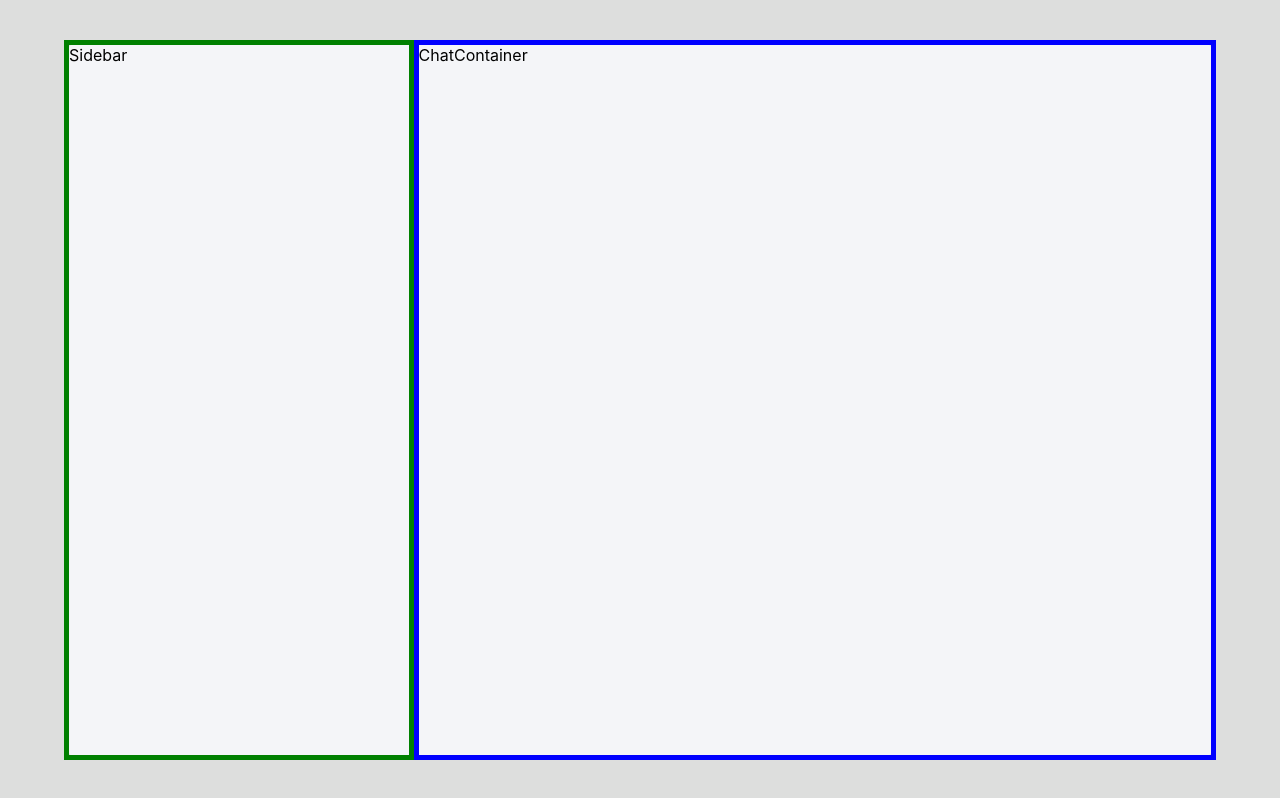
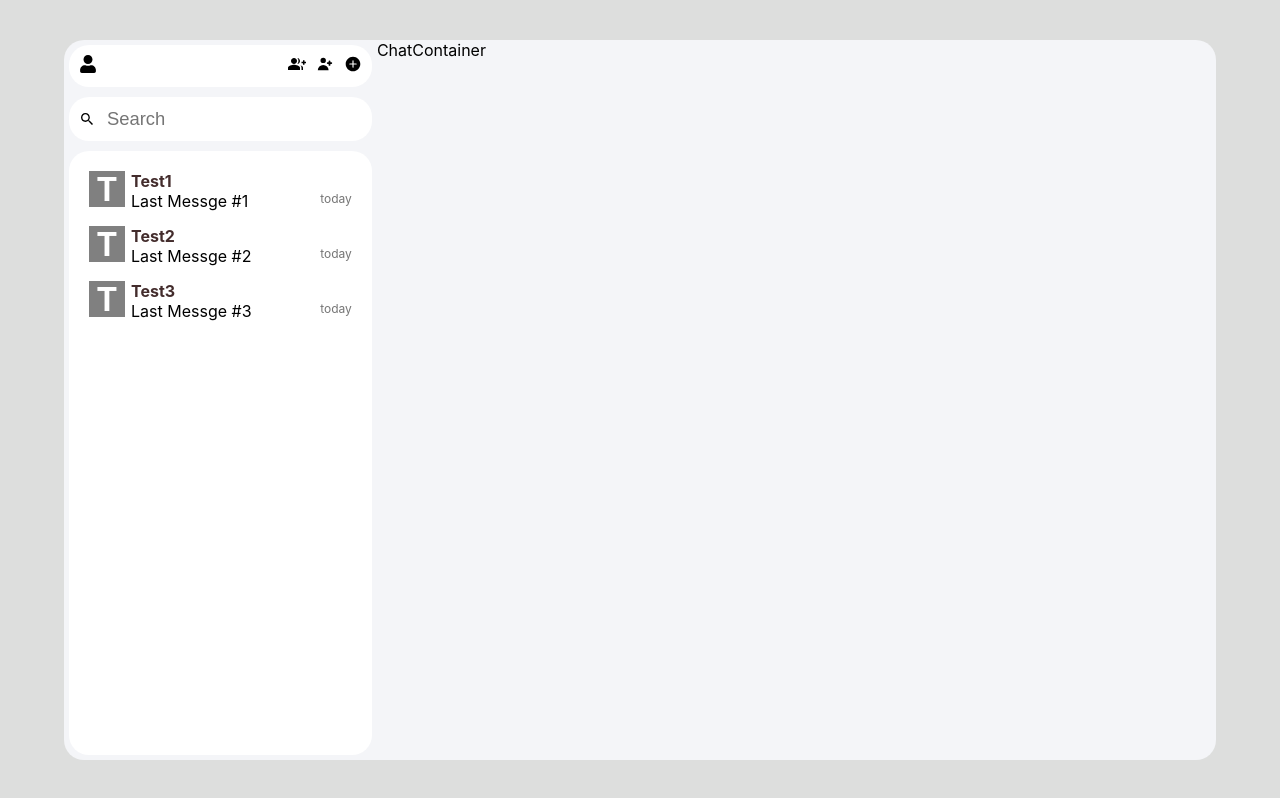
Before and after one commit to aky10/chat-application, a React (Create React App) app: page / in a window 1280 px wide. Built offline with nearby package versions, Linux system fonts and the light colour scheme.

Commit message:
bult side bar(header buttons,search functionality,current chats)

```diff
--- a/package.json
+++ b/package.json
@@ -8,6 +8,7 @@
     "@testing-library/user-event": "^13.5.0",
     "react": "^18.2.0",
     "react-dom": "^18.2.0",
+    "react-icons": "^5.0.1",
     "react-scripts": "5.0.1",
     "web-vitals": "^2.1.4"
   },
--- a/src/Components/ChatContainer.js
+++ b/src/Components/ChatContainer.js
@@ -1,8 +1,7 @@
 import React from "react";
-import "./myStyles.css";
 
 const ChatContainer = () => {
-  return <div className="chat-container">ChatContainer</div>;
+  return <div>ChatContainer</div>;
 };
 
 export default ChatContainer;
--- /dev/null
+++ b/src/Components/SbChats.js
@@ -0,0 +1,14 @@
+import React from "react";
+
+const SbChats = ({ props }) => {
+  return (
+    <div className="conversation-container">
+      <p className="con-icon">{props.name[0]}</p>
+      <p className="con-title">{props.name}</p>
+      <p className="con-lastMessage">{props.lastMessage}</p>
+      <p className="con-timeStamp">{props.timeStamp}</p>
+    </div>
+  );
+};
+
+export default SbChats;
--- a/src/Components/Sidebar.js
+++ b/src/Components/Sidebar.js
@@ -1,7 +1,53 @@
-import React from "react";
+import React, { useState } from "react";
 import "./myStyles.css";
+import { FaUser } from "react-icons/fa";
+import { MdGroupAdd } from "react-icons/md";
+import { HiUserAdd } from "react-icons/hi";
+import { IoIosAddCircle } from "react-icons/io";
+import { IoMdSearch } from "react-icons/io";
+import SbChats from "./SbChats";
+
 const Sidebar = () => {
-  return <div className="sidebar">Sidebar</div>;
+  const [conversations, setConversation] = useState([
+    {
+      name: "Test1",
+      lastMessage: "Last Messge #1",
+      timeStamp: "today",
+    },
+    {
+      name: "Test2",
+      lastMessage: "Last Messge #2",
+      timeStamp: "today",
+    },
+    {
+      name: "Test3",
+      lastMessage: "Last Messge #3",
+      timeStamp: "today",
+    },
+  ]);
+  return (
+    <div className="sidebar-container">
+      <div className="sb-header">
+        <div>
+          <FaUser />
+        </div>
+        <div className="sd-right-header">
+          <MdGroupAdd />
+          <HiUserAdd />
+          <IoIosAddCircle />
+        </div>
+      </div>
+      <div className="sb-search">
+        <IoMdSearch />
+        <input className="search-box" placeholder="Search" />
+      </div>
+      <div className="sb-chats">
+        {conversations.map((conv) => (
+          <SbChats props={conv} key={conversations.name} />
+        ))}
+      </div>
+    </div>
+  );
 };
 
 export default Sidebar;
--- a/src/Components/myStyles.css
+++ b/src/Components/myStyles.css
@@ -5,11 +5,83 @@
   display: flex;
   border-radius: 20px;
 }
-.sidebar {
+.sidebar-container {
   flex: 0.3;
-  border: 5px solid green;
+  display: flex;
+  flex-direction: column;
 }
 .chat-container {
   flex: 0.7;
-  border: 5px solid blue;
 }
+.sb-header {
+  background-color: white;
+  border-radius: 20px;
+  padding: 10px 10px;
+  margin: 5px;
+  display: flex;
+  justify-content: space-between;
+  font-size: large;
+}
+.sb-header:hover {
+  cursor: pointer;
+}
+.sd-right-header {
+  display: flex;
+  gap: 10px;
+}
+.sb-search {
+  background-color: white;
+  border-radius: 20px;
+  padding: 10px 10px;
+  margin: 5px;
+  display: flex;
+  align-items: center;
+}
+.search-box {
+  border: none;
+  outline-width: 0;
+  font-size: 1.15rem;
+  margin-left: 10px;
+}
+.sb-chats {
+  background-color: white;
+  border-radius: 20px;
+  padding: 10px 10px;
+  margin: 5px;
+  flex: 1;
+}
+.conversation-container {
+  display: grid;
+  grid-template-columns: 32px auto auto;
+  grid-template-rows: auto auto;
+  column-gap: 10px;
+  padding: 5px;
+  margin: 5px;
+  border-radius: 20px;
+}
+.con-icon {
+  grid-area: 1/1/3/2;
+  display: flex;
+  justify-content: center;
+  align-items: center;
+
+  background-color: gray;
+
+  font-size: 2rem;
+  font-weight: bolder;
+  color: white;
+  height: 32px;
+  width: 32px;
+  padding: 2px;
+}
+
+.con-title {
+  grid-area: 1/2/2/4;
+  font-weight: bold;
+  color: rgba(39, 13, 13, 0.87);
+}
+.con-timeStamp {
+  justify-self: flex-end;
+  font-size: 0.75rem;
+  color: rgba(0, 0, 0, 0.54);
+}
```
Also changed, not shown: 1 other file (tests, documents, lock files or other folders).
